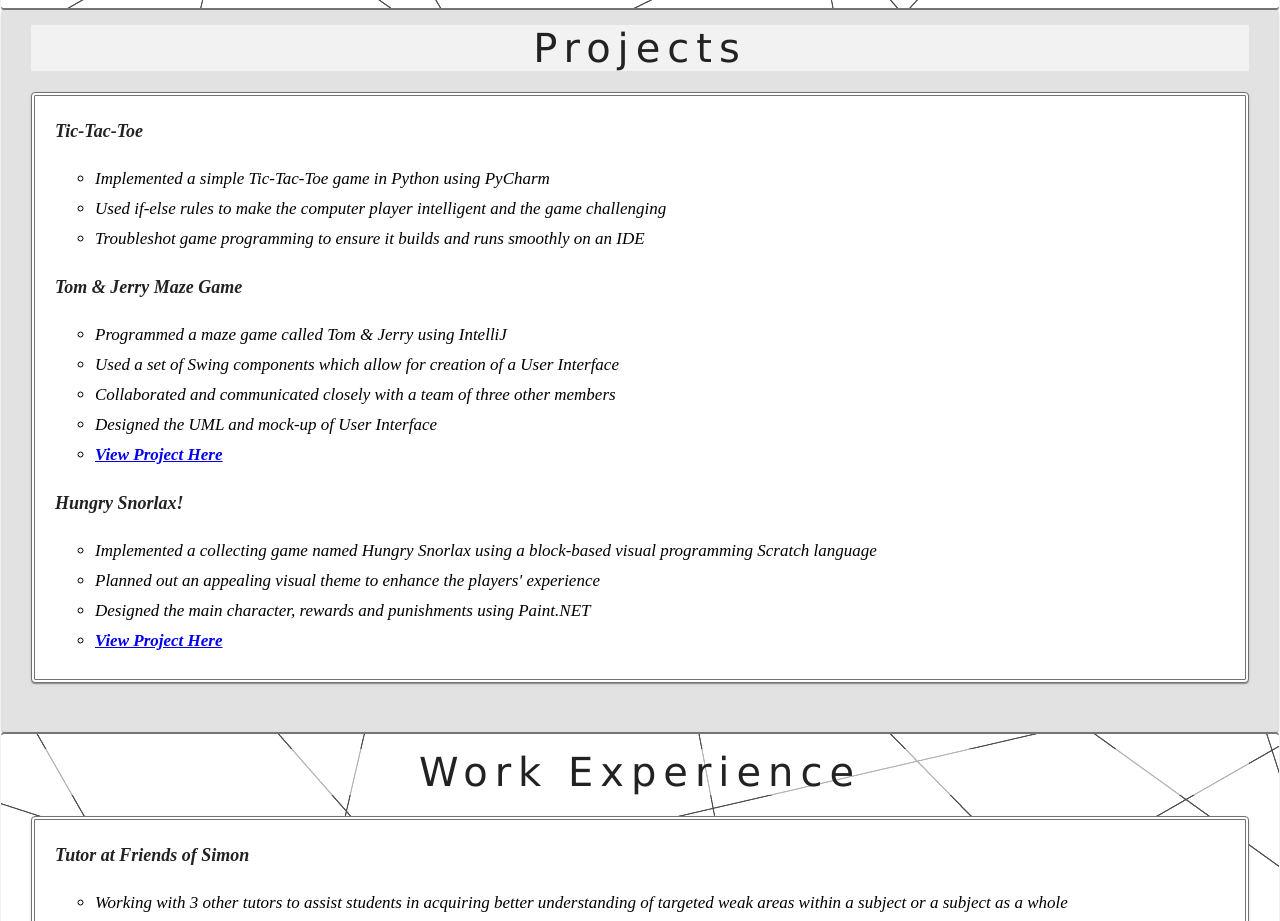
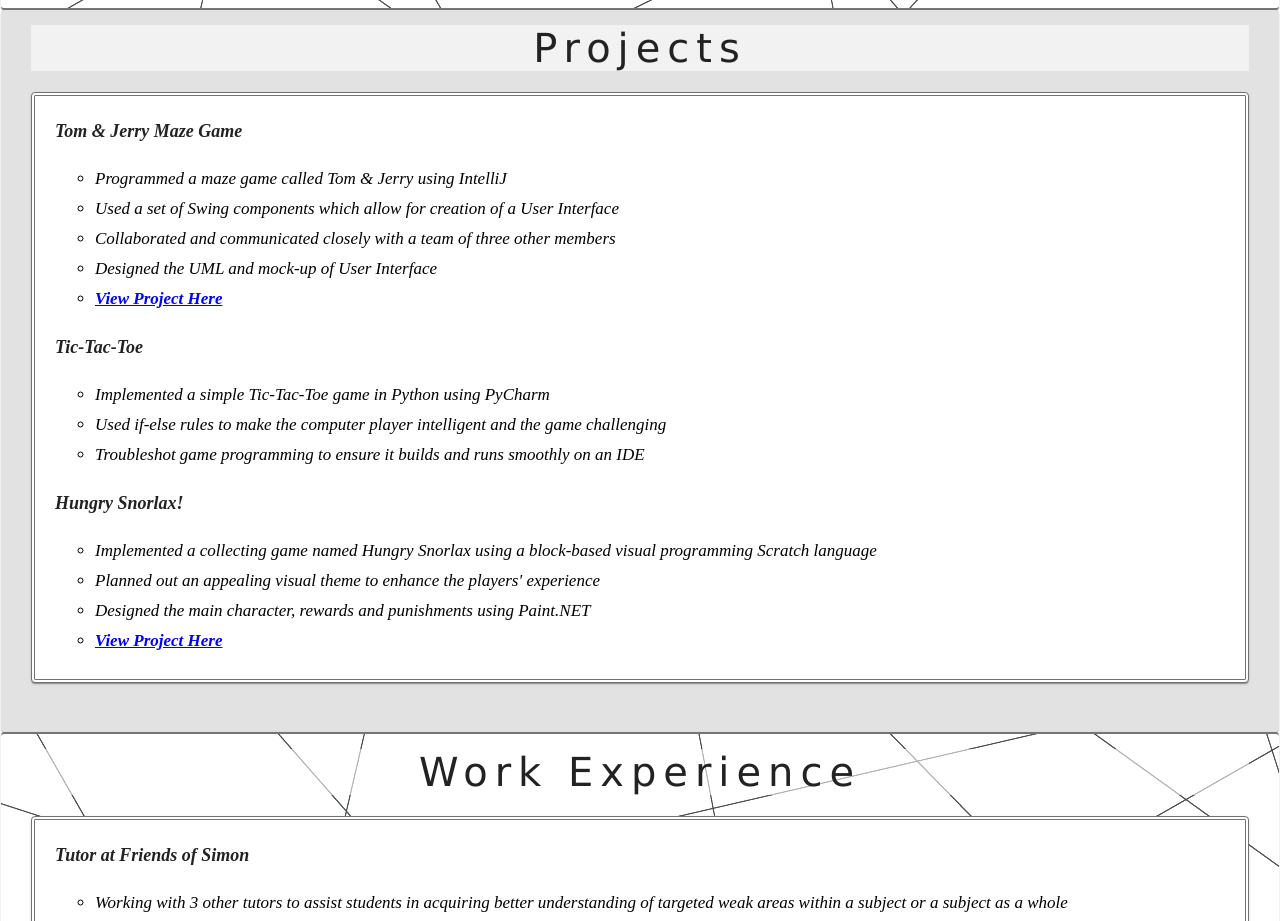
Before and after one commit to jsoeenaing/jsoeenaing.github.io, a React (Create React App) app: page / in a window 1280 px wide. Shown: the part 1400-2321 px from the top of the page. Built offline with nearby package versions, Linux system fonts and the light colour scheme.

Commit message:
updated projects

```diff
--- a/src/components/Body.js
+++ b/src/components/Body.js
@@ -26,12 +26,6 @@ export function Body() {
             <div className="row">
                 <AltContainer title={'Projects'}><br/>
                     <BoxContainer2>
-                    <b>Tic-Tac-Toe</b>
-                        <ul>
-                            <li>Implemented a simple Tic-Tac-Toe game in Python using PyCharm</li>
-                            <li>Used if-else rules to make the computer player intelligent and the game challenging</li>
-                            <li>Troubleshot game programming to ensure it builds and runs smoothly on an IDE</li>
-                        </ul>
 
                     <b>Tom & Jerry Maze Game</b>
                         <ul>
@@ -40,6 +34,14 @@ export function Body() {
                             <li>Collaborated and communicated closely with a team of three other members</li>
                             <li>Designed the UML and mock-up of User Interface</li>
                         <li><ContainerLink><a href="https://github.com/jsoeenaing/Tom-Jerry-Maze-Game.git"><b>View Project Here</b></a></ContainerLink></li>
+                        </ul>
+
+
+                    <b>Tic-Tac-Toe</b>
+                        <ul>
+                            <li>Implemented a simple Tic-Tac-Toe game in Python using PyCharm</li>
+                            <li>Used if-else rules to make the computer player intelligent and the game challenging</li>
+                            <li>Troubleshot game programming to ensure it builds and runs smoothly on an IDE</li>
                         </ul>
 
                     <b>Hungry Snorlax!</b>
```
